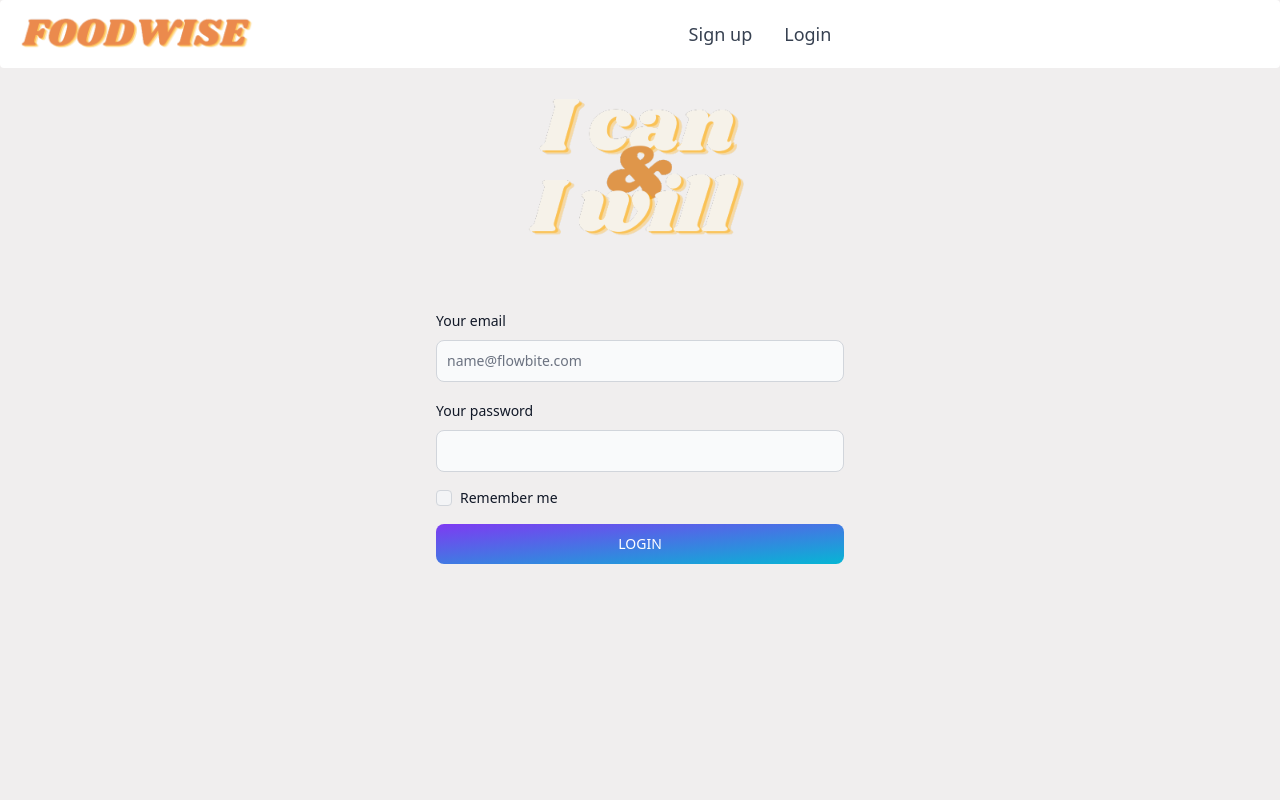
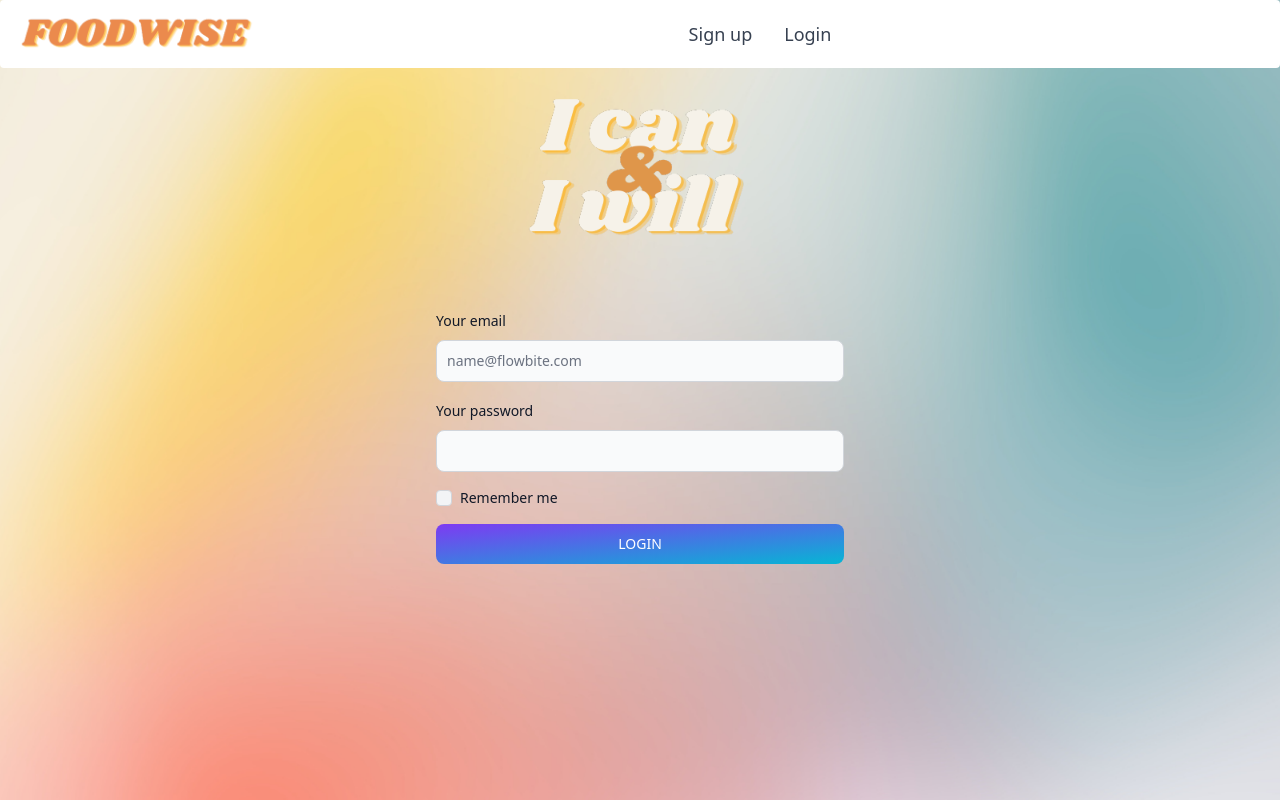
Before and after one commit to yan-fung/react-foodwise-app, a React (Create React App) app: page / in a window 1280 px wide. Built offline with nearby package versions, Linux system fonts and the light colour scheme.

Commit message:
Updated the path of the background image

```diff
--- a/src/index.css
+++ b/src/index.css
@@ -10,5 +10,9 @@ body,
 .app {
   height: 100%;
   background-color: rgb(240, 238, 238);
+  background-image: url('/public/assets/wallpaper.png');
+  background-repeat: no-repeat;
+  background-position: center;
+  background-size: cover;
   @apply text-black;
 }
```
